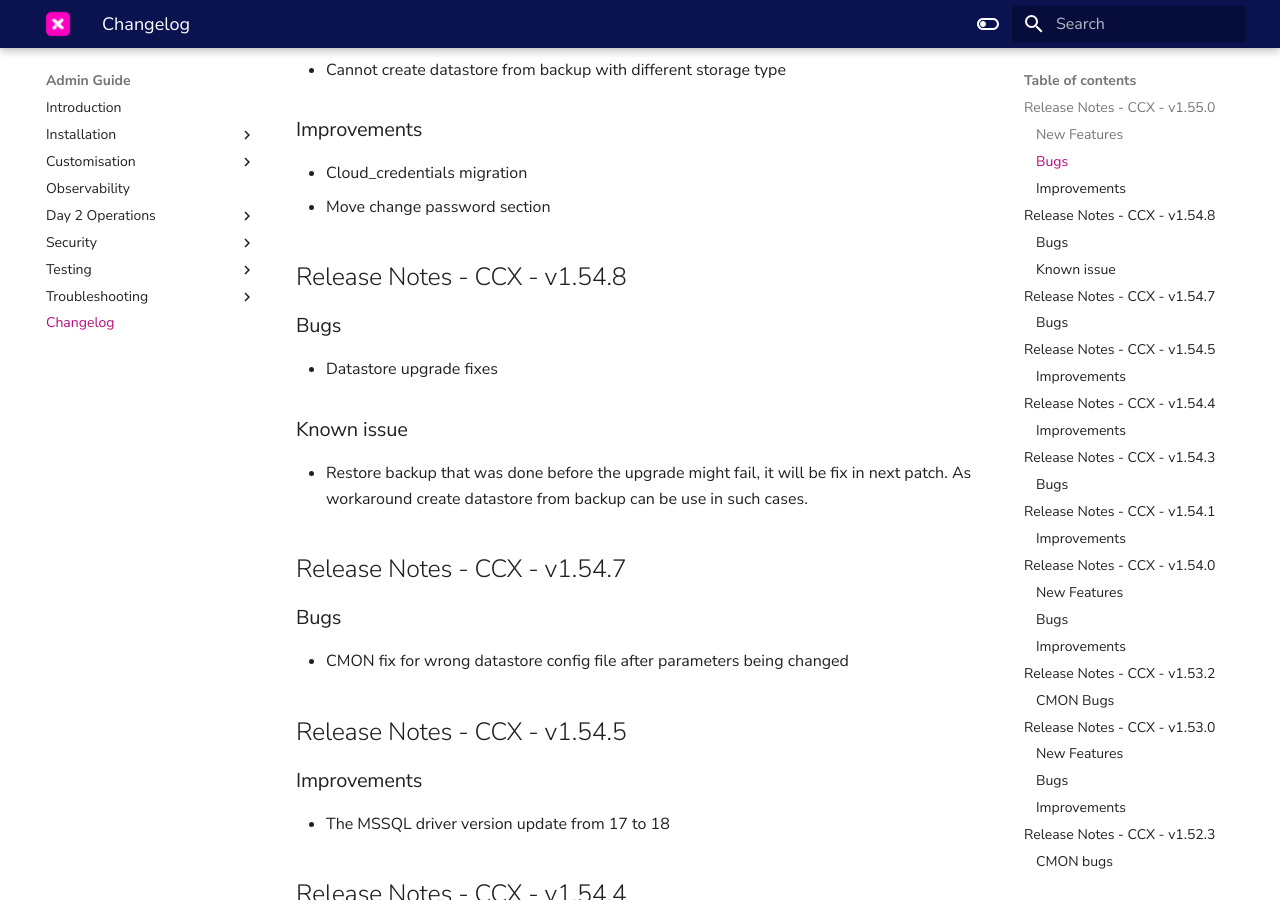
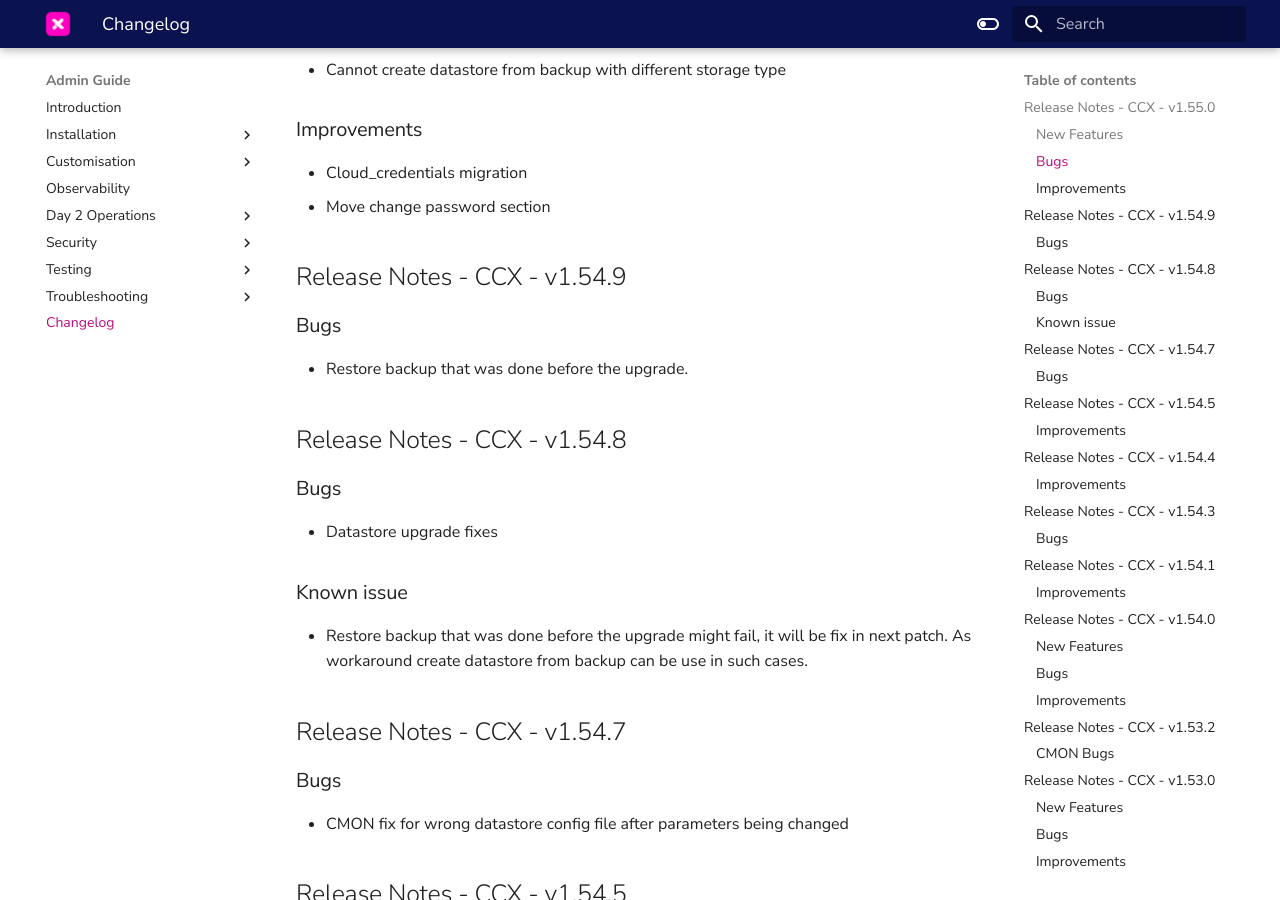
Before and after one commit to severalnines/ccx-docs, an MkDocs documentation site: the page built from docs/admin/Changelog.md, in a window 1280 px wide and 900 px high, scrolled down 725 px. Built offline with MkDocs 1.6.1 and Material for MkDocs 9.7.7, drawn with Linux system fonts in a browser that asks for light colours; comment, search, counter and statistics services are not loaded.

Commit message:
1.54.9 changelog

```diff
--- a/docs/admin/Changelog.md
+++ b/docs/admin/Changelog.md
@@ -31,6 +31,10 @@
 ### Improvements
 - Cloud_credentials migration
 - Move change password section
+
+## Release Notes - CCX - v1.54.9
+### Bugs
+- Restore backup that was done before the upgrade.
 
 ## Release Notes - CCX - v1.54.8
 ### Bugs
```
